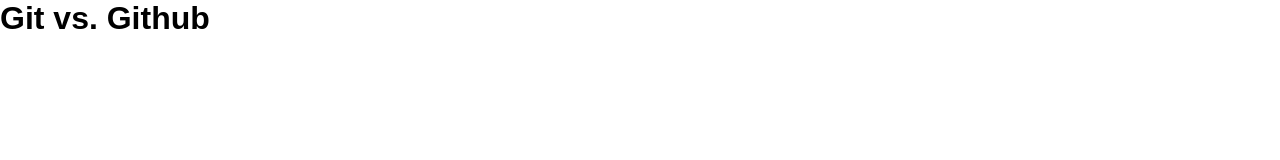
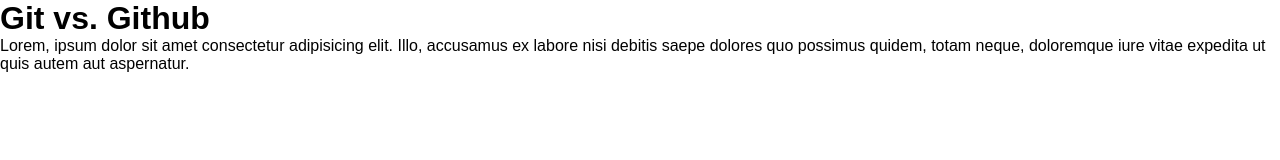
Before and after one commit to asgard0727/Asgard, a plain HTML site: page index.html in a window 1280 px wide. Drawn offline with Linux system fonts and the light colour scheme.

Commit message:
lorem yozildi

```diff
--- a/index.html
+++ b/index.html
@@ -8,5 +8,6 @@
 </head>
 <body>
     <h1>Git vs. Github</h1>
+    <p>Lorem, ipsum dolor sit amet consectetur adipisicing elit. Illo, accusamus ex labore nisi debitis saepe dolores quo possimus quidem, totam neque, doloremque iure vitae expedita ut quis autem aut aspernatur.</p>
 </body>
 </html>
```
